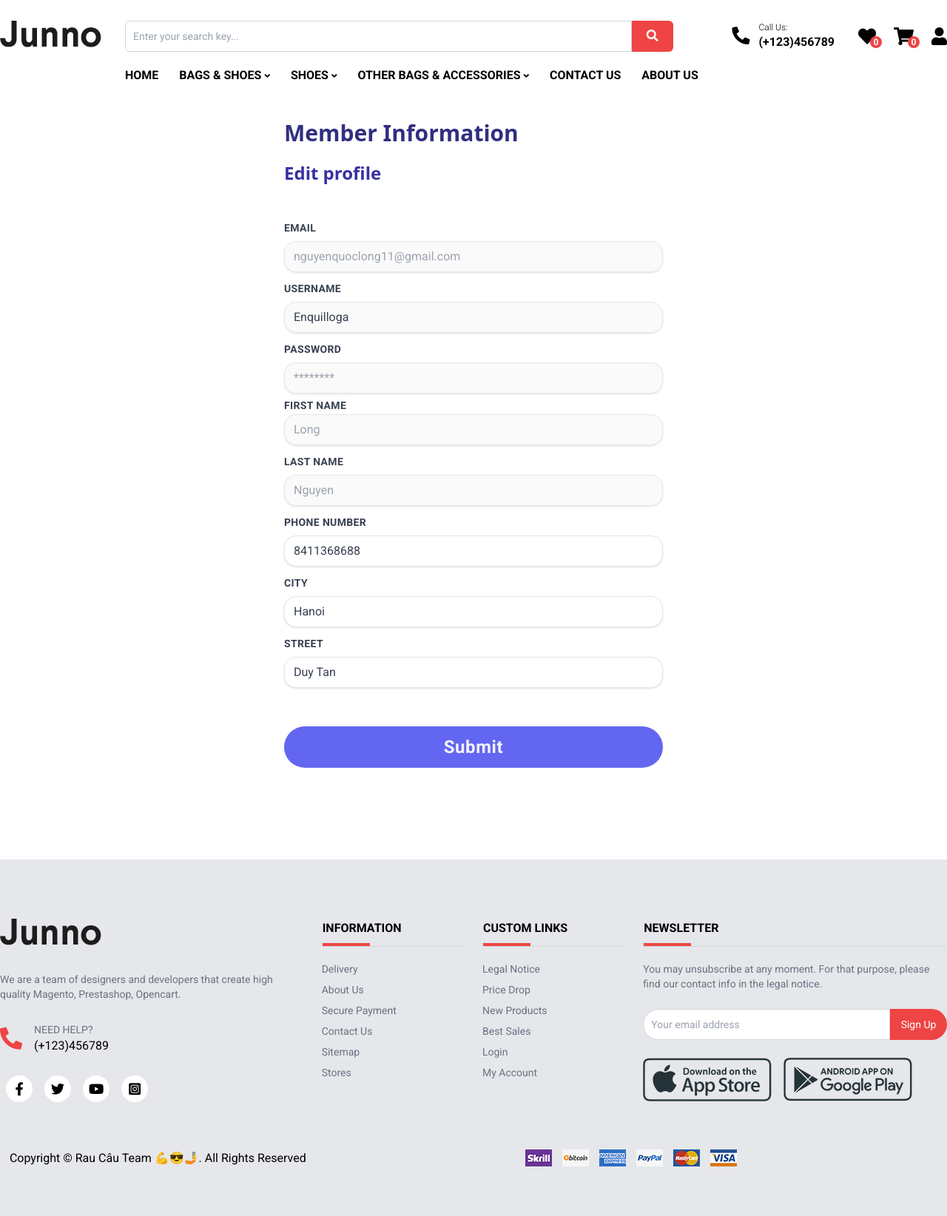
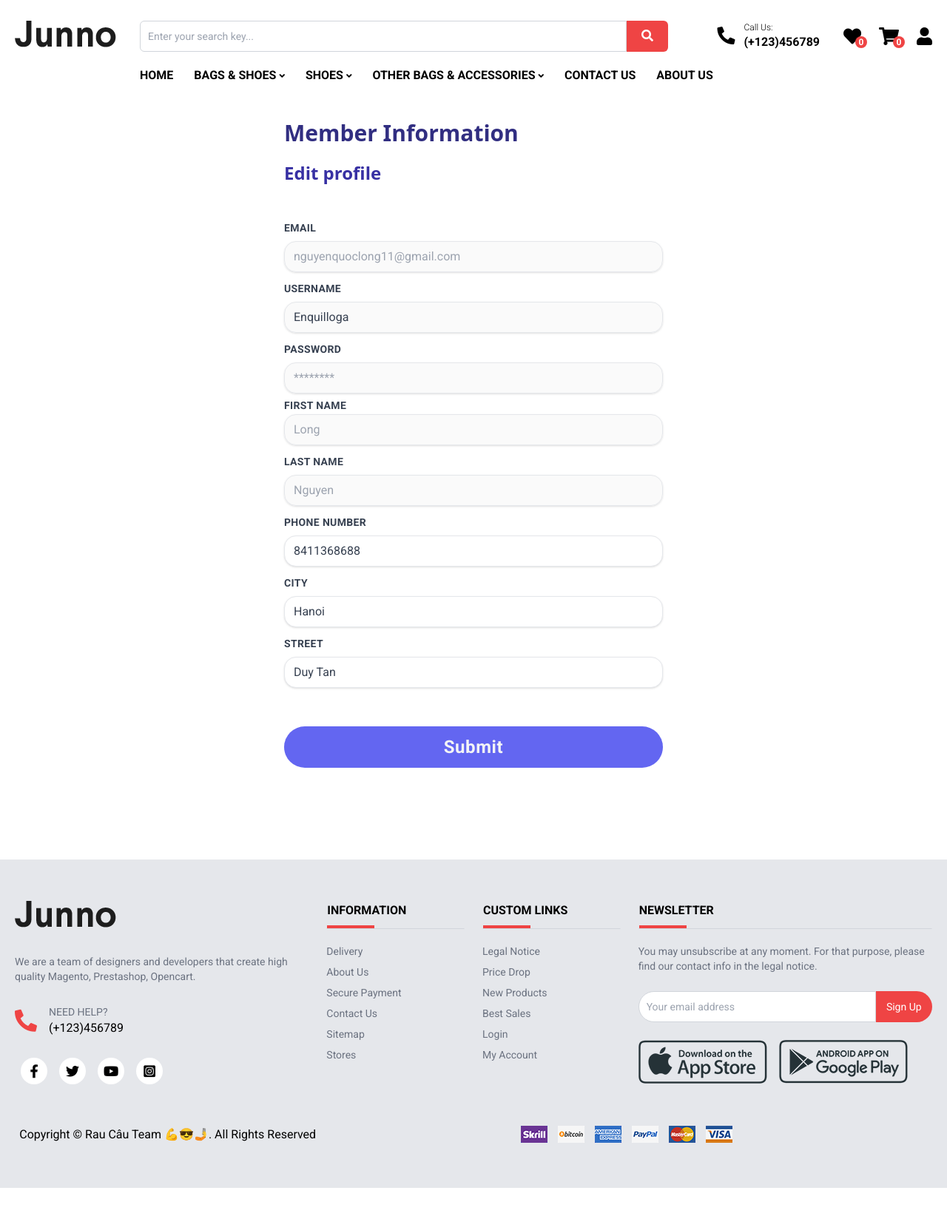
Before and after one commit to EnQuilLoga/Mock-project, a React (Create React App) app: page /user-info in a window 1280 px wide. Shown: the top 1644 px of the page at 74% size. After the commit the page ends 1606 px from the top, so only its background shows below. Built offline with nearby package versions, Linux system fonts and the light colour scheme.

Commit message:
update 1 chut UI

```diff
--- a/src/components/footer/Footer.tsx
+++ b/src/components/footer/Footer.tsx
@@ -8,8 +8,8 @@ export interface IFooterProps {}
 
 export default function Footer(props: IFooterProps) {
   return (
-    <footer className="bg-gray-200">
-      <div className="footer-top pt-20 pb-16">
+    <footer className="px-5 bg-gray-200">
+      <div className="footer-top pt-14 pb-14">
         <div className="container mx-auto grid grid-cols-12 gap-6">
           <div className="col-span-12 md:col-span-6 lg:col-span-4">
             <div>
@@ -130,7 +130,7 @@ export default function Footer(props: IFooterProps) {
           </div>
         </div>
       </div>
-      <div className="footer-bottom pb-20">
+      <div className="footer-bottom pb-10">
         <div className="container mx-auto grid grid-cols-12 grid-">
           <div className="col-span-12 mb-5 md:col-span-4 text-center">
             <p>Copyright &copy; Rau Câu Team 💪😎🤳. All Rights Reserved</p>
--- a/src/components/header/Header.tsx
+++ b/src/components/header/Header.tsx
@@ -11,7 +11,7 @@ export default function Header(props: IHeaderProps) {
   const [showMenu, setShowMenu] = useState<boolean>(false);
 
   return (
-    <header className="md:container mx-auto pt-7 relative">
+    <header className="px-5 md:container mx-auto pt-7 relative">
       <div className="header-pc hidden md:block">
         <div className="flex">
           <div className="logo grow-0 mr-8">
```
